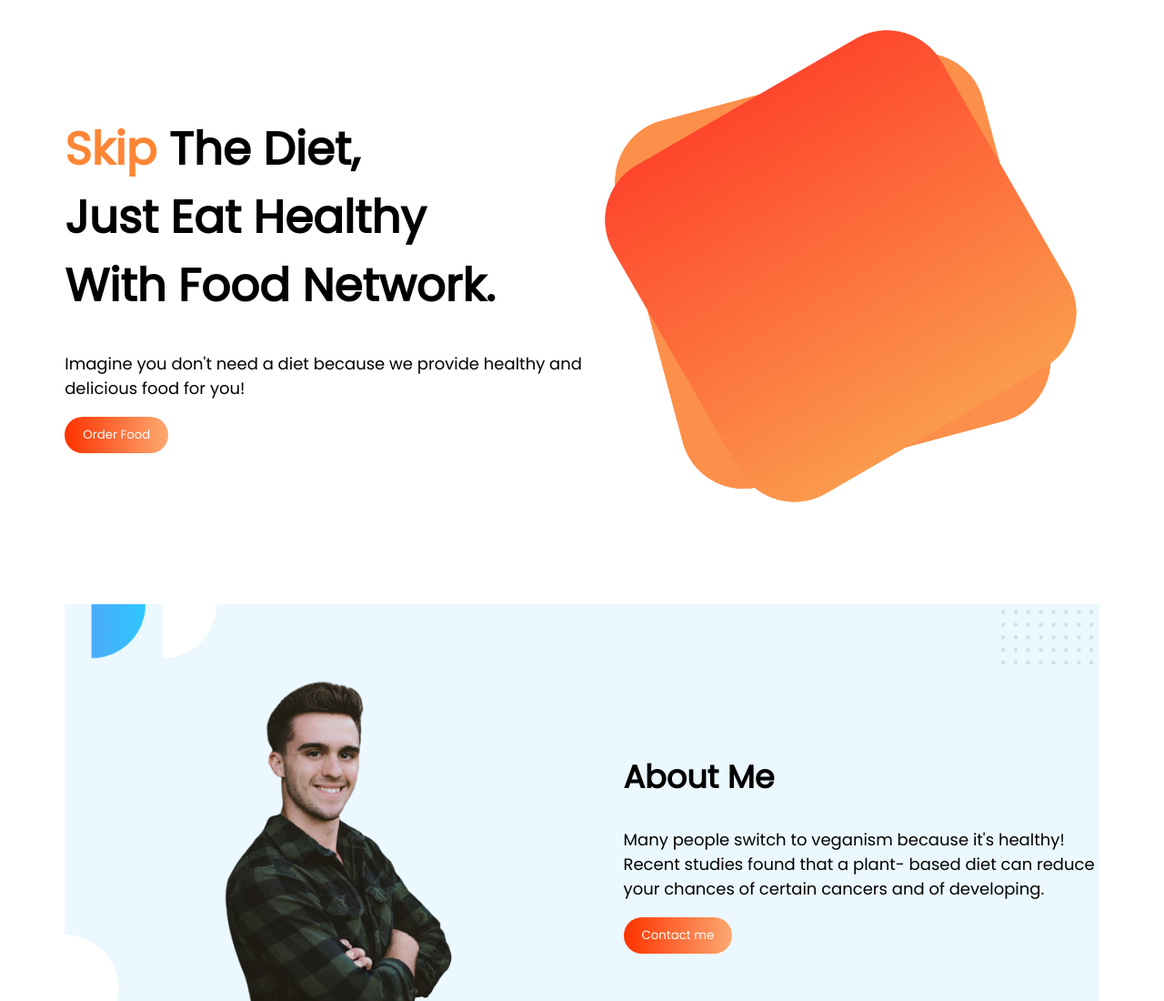
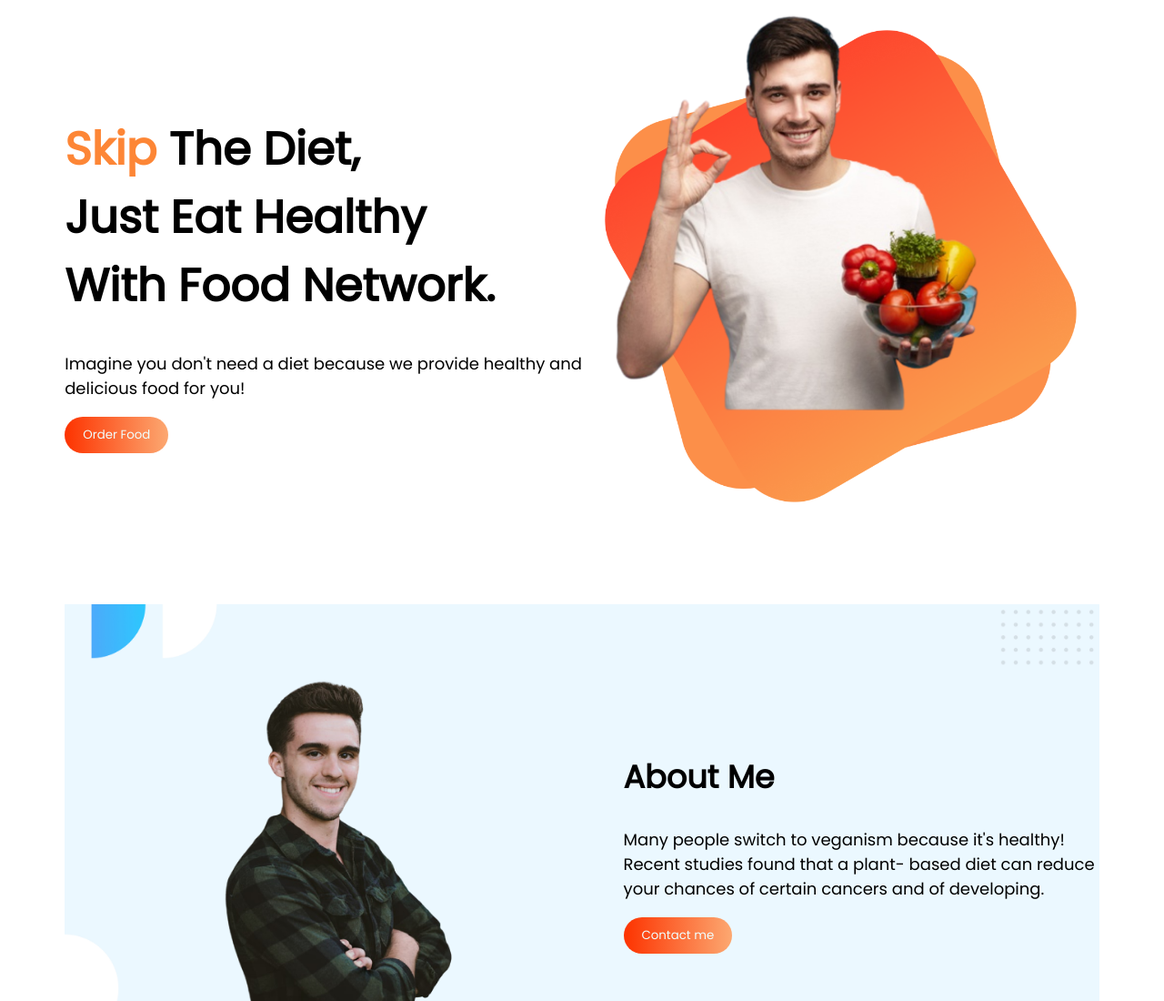
Before and after one commit to mdmahirfaisal/faisal-food-network, a plain HTML site: page index.html in a window 1280 px wide. Shown: the top 1100 px of the page at 91% size. Drawn offline with Linux system fonts and the light colour scheme.

Commit message:
image chenged

```diff
--- a/index.html
+++ b/index.html
@@ -22,7 +22,7 @@
                     Food</button></a>
         </div>
         <div>
-            <img class="img-width" src="images/shapes/Group 8450.png" alt=" Shapes">
+            <img class="img-width" src="images/shapes/person.png" alt=" Shapes">
         </div>
     </header>
     <!--about section -->
```
Also changed, not shown: images/male/header-removebg-preview.png (deleted), images/shapes/Group 8450.png (deleted), images/shapes/person.png (added).
